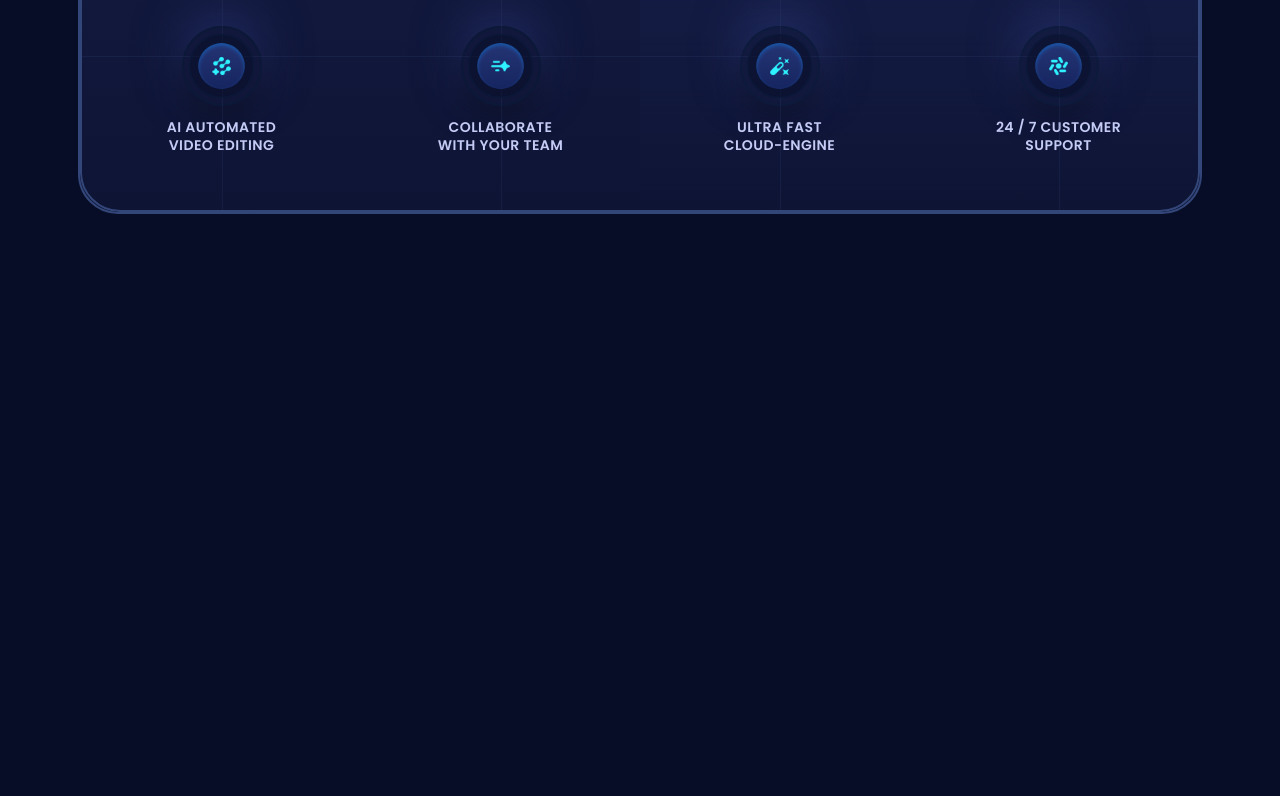
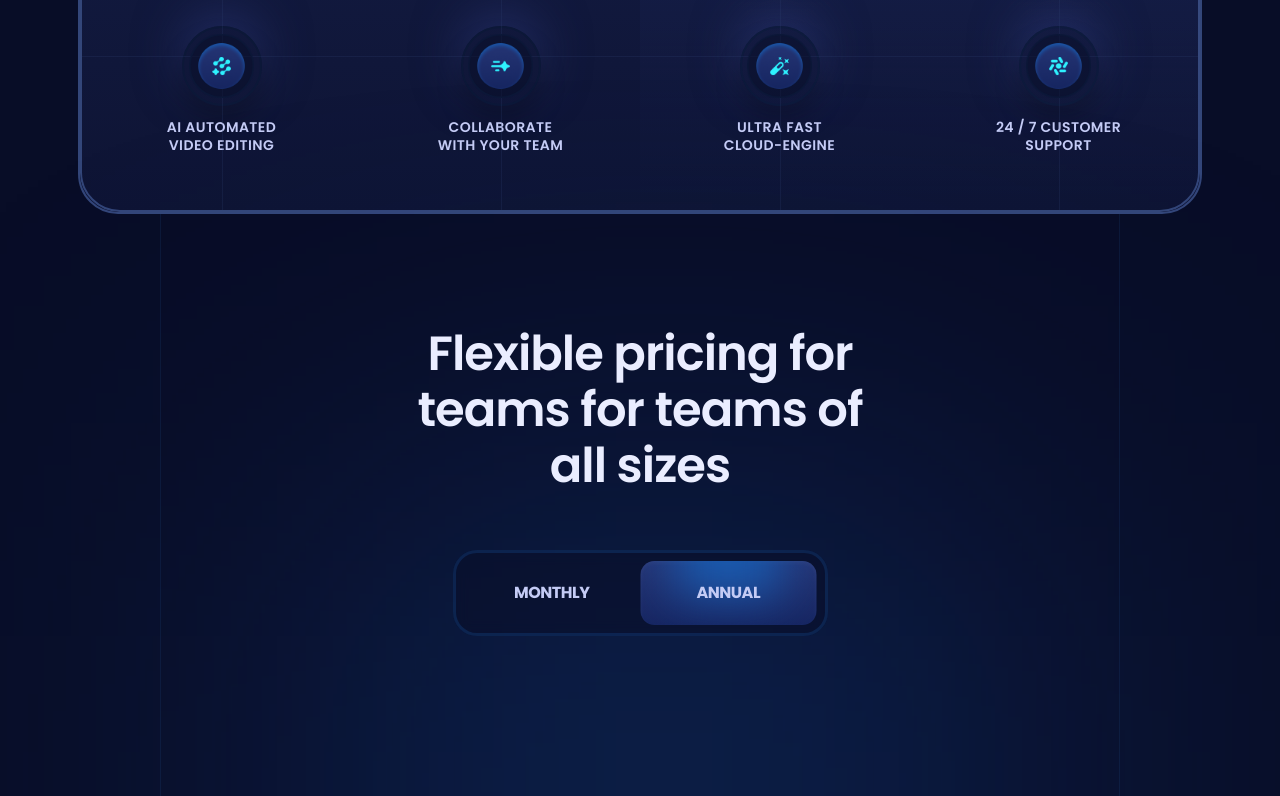
Before and after one commit to code1379/xora, a React (Vite) app: page / in a window 1280 px wide. Shown: the part 1590-2386 px from the top of the page. Before the commit the page ends 1804 px from the top, so only its background shows below. Built offline with nearby package versions, Linux system fonts and the light colour scheme.

Commit message:
feat: 价格模块, 按钮点击动画效果

```diff
--- a/src/App.jsx
+++ b/src/App.jsx
@@ -1,6 +1,7 @@
 import Features from "./sections/Features";
 import Header from "./sections/Header";
 import Hero from "./sections/Hero";
+import Pricing from "./sections/Pricing";
 
 const App = () => {
   return (
@@ -8,6 +9,7 @@
       <Header />
       <Hero />
       <Features />
+      <Pricing />
     </main>
   );
 };
--- /dev/null
+++ b/src/sections/Pricing.jsx
@@ -0,0 +1,53 @@
+import clsx from "clsx";
+import { useState } from "react";
+import { Element } from "react-scroll";
+
+const Pricing = () => {
+  const [monthly, setMonthly] = useState(false);
+  return (
+    <section>
+      <Element name="pricing">
+        <div className="container">
+          <div
+            className="max-w-960 pricing-head_before relative mx-auto border-l border-r
+          border-s2 bg-s1/50 pb-40 pt-28 max-xl:max-w-4xl max-lg:border-none
+          max-md:pb-32 max-md:pt-16"
+          >
+            <h3
+              className="h3 max-lg:h3 max-md:h5 z-3 relative mx-auto mb-14
+            max-w-lg text-center text-p4 max-md:mb-11 max-sm:max-w-sm"
+            >
+              Flexible pricing for teams for teams of all sizes
+            </h3>
+
+            <div
+              className="relative z-4 mx-auto flex w-[375px] rounded-3xl
+            border-[3px] border-s4/25 bg-s1/50 p-2 backdrop-blur-[8px] max-md:w-[310px]"
+            >
+              <button
+                className={clsx("pricing-head_btn", monthly && "text-p4")}
+                onClick={() => setMonthly(true)}
+              >
+                Monthly
+              </button>
+              <button
+                className={clsx("pricing-head_btn", !monthly && "text-p4")}
+                onClick={() => setMonthly(false)}
+              >
+                Annual
+              </button>
+              <div
+                className={clsx(
+                  "g4 rounded-14 before:h-100 pricing-head_btn_before absolute left-2 top-2 h-[calc(100%-16px)] w-[calc(50%-8px)] overflow-hidden shadow-400 transition-transform  duration-500",
+                  !monthly && "translate-x-full"
+                )}
+              />
+            </div>
+          </div>
+        </div>
+      </Element>
+    </section>
+  );
+};
+
+export default Pricing;
```
